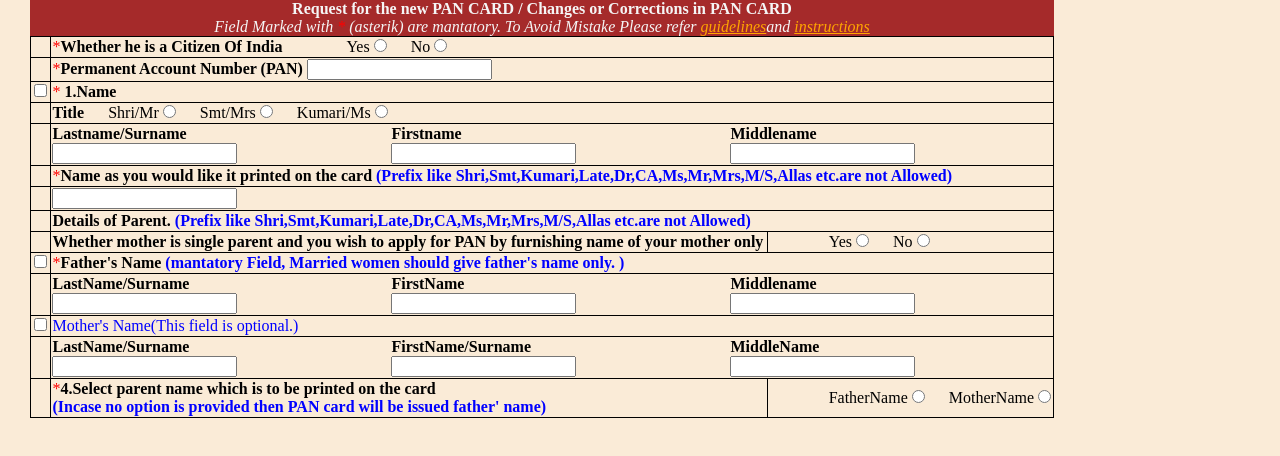
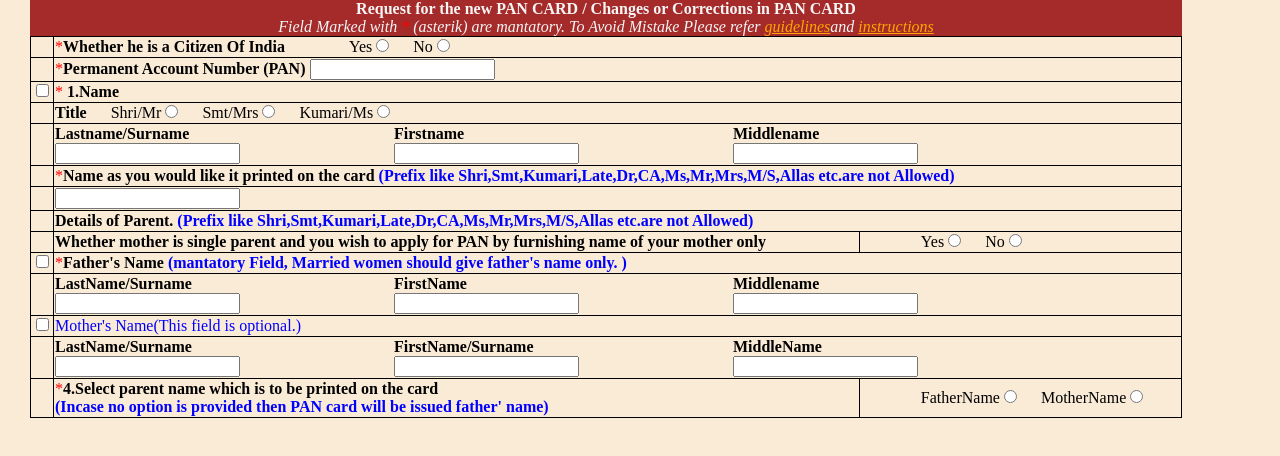
Before and after one commit to kameshbabu63/pancardform, a plain HTML site: page index.html in a window 1280 px wide. Drawn offline with Linux system fonts and the light colour scheme.

Commit message:
Final Changes

```diff
--- a/index.html
+++ b/index.html
@@ -9,7 +9,7 @@
         background-color: brown;
         color: whitesmoke;
         text-align: center;
-        width: 80%;
+        width: 90%;
         margin-left: 30px;
 
       }
@@ -47,7 +47,7 @@
     </div>
 
     <div>
-      <table style="margin-left: 30px;" width="80%">
+      <table style="margin-left: 30px;" width="90%">
         <tbody>
           <tr>
             <td></td>
```
